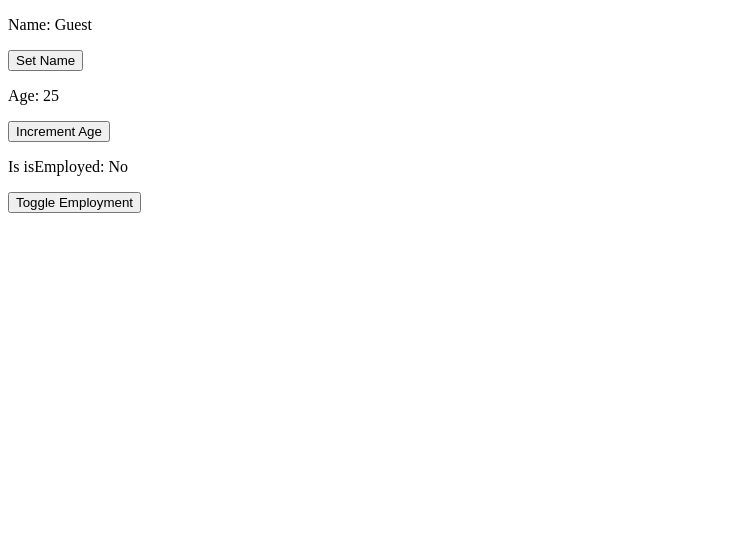
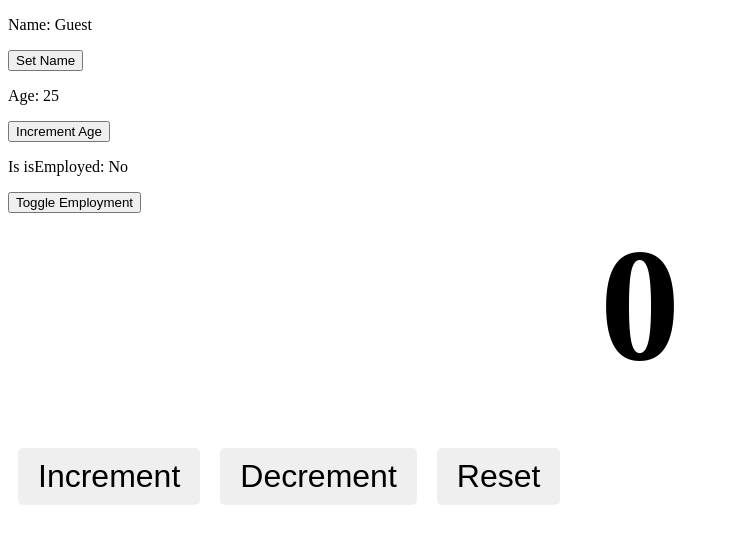
Before and after one commit to krzysztofautomatyk/ReactLearn, a React (Vite) app: page / in a window 1280 px wide. Shown: the top 544 px of the page, without its empty margins (0-729 px from the left). Built offline with nearby package versions, Linux system fonts and the light colour scheme.

Commit message:
8.2 UseState - number , incremet, decrement and reset

```diff
--- a/src/App.jsx
+++ b/src/App.jsx
@@ -1,10 +1,13 @@
 import MyComponent from "./MyComponent.jsx";
+import Counter  from "./Counter.jsx";
 
 function App() {
   return (
     <>
       <MyComponent />
 
+      <Counter />
+
     </>
   );
 }
--- /dev/null
+++ b/src/Counter.jsx
@@ -0,0 +1,28 @@
+import React, { useState } from 'react';
+
+function Counter() {
+    const [count, setCount] = useState(0);
+
+    const increment = () => {
+        setCount(prevCount => prevCount + 1);
+    };
+
+    const decrement = () => {
+        setCount(prevCount => prevCount - 1);
+    };
+
+    const reset = () => {
+        setCount(0);
+    };
+
+    return (
+        <div className="counter-container">
+            <p className="counter-display">{count}</p>
+            <button className="counter-button" onClick={increment}>Increment</button>
+            <button className="counter-button" onClick={decrement}>Decrement</button>
+            <button className="counter-button" onClick={reset}>Reset</button>
+        </div>
+    );
+}
+
+export default Counter;
--- a/src/index.css
+++ b/src/index.css
@@ -1,29 +1,29 @@
-.list-category {
-  font-size: 2.5em;
-  font-weight: bold;
-  color: Ohs1(0, 20%);
-  margin-bottom: łepx;
-  text-align: center;
-  border: 3px solid;
-  border-radius: Spx;
-  background-color: hsl(185, 100%, 50%);
-  padding: 3px;
+.counter-container {
+
+  justify-content: center;
+  align-items: center;
+  height: 100vh;
+
 }
 
-.items li{
-  font-size: 2em;
-  list-style: none;
-  color: Ohsl(e, 25%);
+.counter-display{
+  font-size: 10em;
+  margin-top: 0;
+  margin-bottom: 50px;
+  /* center */
   text-align: center;
-  margin: 0;
+  font-weight: bold;
 }
 
-.items li:nth-child(odd){
-  background-color: hsla(120, 85%, 32%, 0.48);
+.counter-button{
+  font-size: 2em;
+  padding: 10px 20px;
+  margin: 0 10px;
+  border: none;
+  border-radius: 5px;
+  cursor: pointer;
 }
 
-.list-category:hover{
-  background-color: hsl(185, 100%, 50%);
-  color: white;
-  cursor: pointer;
+.counter-button:hover{
+  background-color: hsl(104, 87%, 66%);
 }
```
